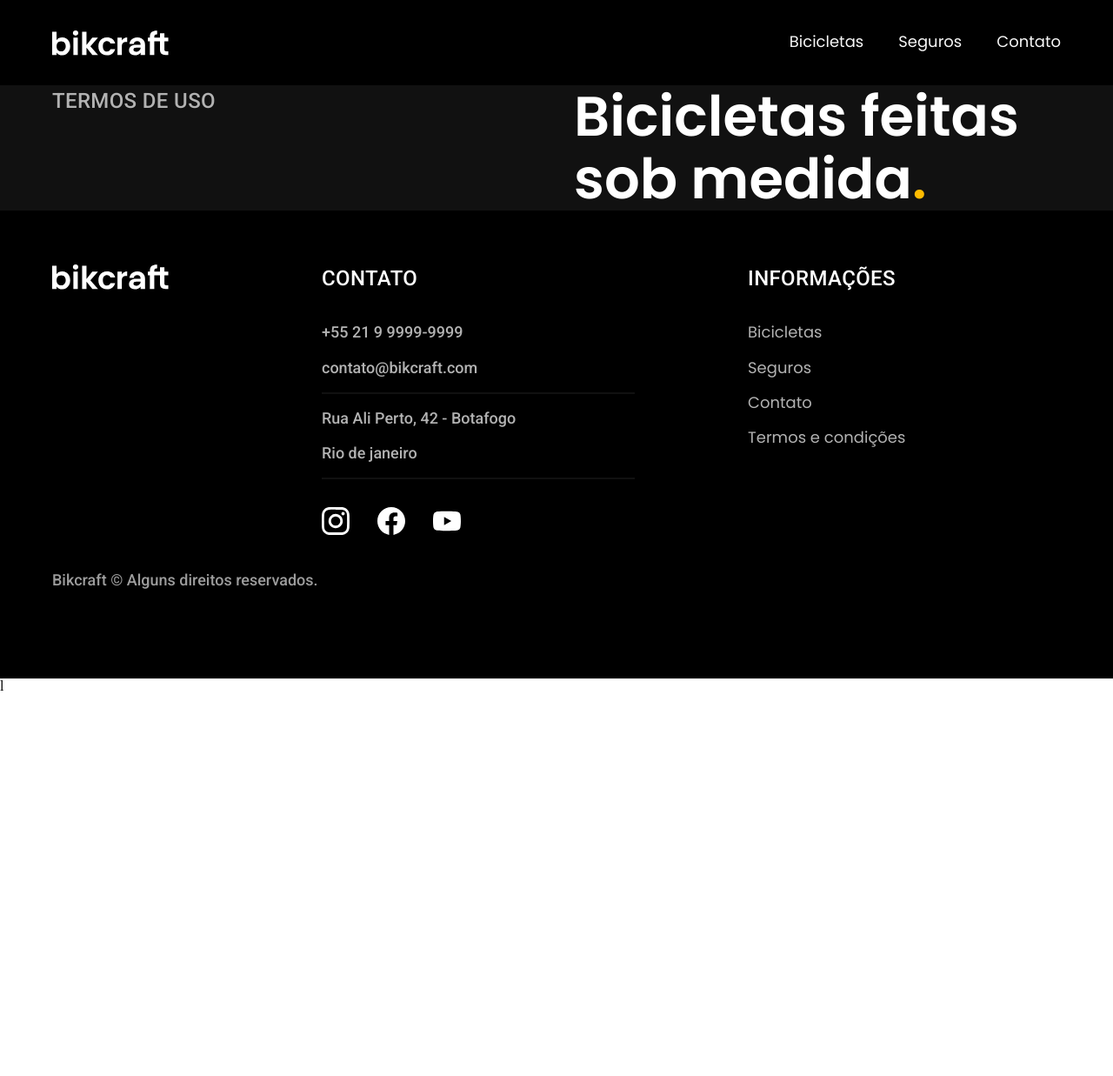
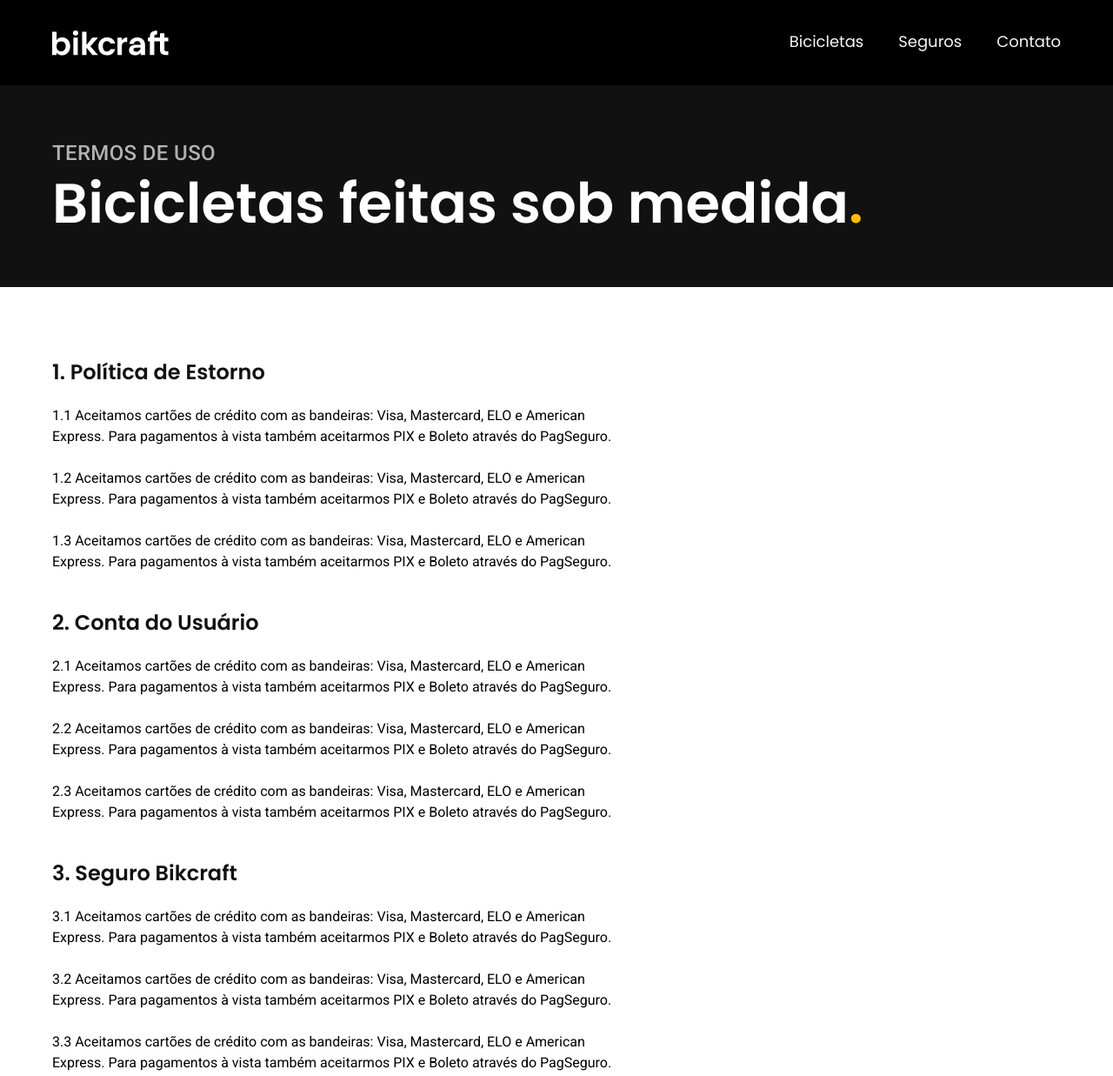
Before and after one commit to murilomonte/bikcraft, a plain HTML site: page termos.html in a window 1280 px wide. Shown: the top 1237 px of the page at 87% size. Before the commit the page ends 800 px from the top, so only its background shows below. Drawn offline with Linux system fonts and the light colour scheme.

Commit message:
Página 'termos' finalizada

```diff
--- a/css/style.css
+++ b/css/style.css
@@ -22,4 +22,5 @@
 /* Seguros */
 @import "./seguros/seguros.css";
 
+/* Termos */
 @import "./termos/termos.css"
--- a/css/termos/termos.css
+++ b/css/termos/termos.css
@@ -1,4 +1,18 @@
-.introducao-bg {
-    box-shadow: none;
-    background-color: var(--c11);
+.termos {
+    padding-top: 80px;
+    padding-bottom: 80px;
 }
+
+.termos h2 {
+    font-weight: 600;
+    margin-bottom: 20px;
+}
+
+.termos p + h2 {
+    margin-top: 40px;
+}
+
+.termos p {
+    max-width: 75ch;
+    margin-bottom: 24px;
+}
--- a/css/utility/componentes.css
+++ b/css/utility/componentes.css
@@ -68,3 +68,23 @@
 .link:hover {
     color: var(--w);
 }
+
+.titulo-bg {
+    padding: 60px 0px;
+    background-color: var(--c11);
+}
+
+.titulo p {
+    margin-bottom: 4px;
+}
+
+@media (max-width: 800px) {
+    .titulo-bg {
+        padding-top: 40px 0px;
+    }
+
+    .titulo p {
+        font-size: 1rem;
+        text-transform: lowercase;
+    }
+}
--- a/termos.html
+++ b/termos.html
@@ -3,8 +3,8 @@
 <head>
     <meta charset="UTF-8">
     <meta name="viewport" content="width=device-width, initial-scale=1.0">
-    <title>Bikcraft - Bicicletas Elétricas</title>
-    <meta name="description" content="Bicicletas elétricas de alta precisão e qualidade,  feitas sob medida para o cliente. Explore o mundo na sua velocidade com a Bikcraft.">
+    <title>Termos e condições | Bikcraft</title>
+    <meta name="description" content="Termos e condições.">
     <link rel="stylesheet" href="./css/style.css">
 </head>
 <body>
@@ -20,10 +20,31 @@
             </nav>
         </div>
     </header>
-    <main class="introducao-bg">
-        <div class="introducao container">
-            <span class="font-2-g-B cor-5">TERMOS DE USO</span>
-            <h1 class="texto-grande font-1-egg">Bicicletas feitas sob medida<span class="cor-p1">.</span></h1>
+    <main>
+        <div class="titulo-bg">
+            <div class="titulo container">
+                <p class="font-2-g-B cor-5">TERMOS DE USO</p>
+                <h1 class="texto-grande font-1-egg cor-0">Bicicletas feitas sob medida<span class="cor-p1">.</span></h1>
+            </div>
+        </div>
+        <div class="termos font-2-p container">
+            <h2 class="font-1-g cor-11">1. Política de Estorno</h2>
+            <p>1.1 Aceitamos cartões de crédito com as bandeiras: Visa, Mastercard, ELO e American Express. Para pagamentos à vista também aceitarmos PIX e Boleto através do PagSeguro.</p>
+            <p>1.2 Aceitamos cartões de crédito com as bandeiras: Visa, Mastercard, ELO e American Express. Para pagamentos à vista também aceitarmos PIX e Boleto através do PagSeguro.</p>
+            <p>1.3 Aceitamos cartões de crédito com as bandeiras: Visa, Mastercard, ELO e American Express. Para pagamentos à vista também aceitarmos PIX e Boleto através do PagSeguro.</p>
+
+            <h2 class="font-1-g cor-11">2. Conta do Usuário</h2>
+            <p>2.1 Aceitamos cartões de crédito com as bandeiras: Visa, Mastercard, ELO e American Express. Para pagamentos à vista também aceitarmos PIX e Boleto através do PagSeguro.</p>
+            <p>2.2 Aceitamos cartões de crédito com as bandeiras: Visa, Mastercard, ELO e American Express. Para pagamentos à vista também aceitarmos PIX e Boleto através do PagSeguro.</p>
+            <p>2.3 Aceitamos cartões de crédito com as bandeiras: Visa, Mastercard, ELO e American Express. Para pagamentos à vista também aceitarmos PIX e Boleto através do PagSeguro.</p>
+
+
+            <h2 class="font-1-g cor-11">3. Seguro Bikcraft</h2>
+            <p>3.1 Aceitamos cartões de crédito com as bandeiras: Visa, Mastercard, ELO e American Express. Para pagamentos à vista também aceitarmos PIX e Boleto através do PagSeguro.</p>
+            <p>3.2 Aceitamos cartões de crédito com as bandeiras: Visa, Mastercard, ELO e American Express. Para pagamentos à vista também aceitarmos PIX e Boleto através do PagSeguro.</p>
+            <p>3.3 Aceitamos cartões de crédito com as bandeiras: Visa, Mastercard, ELO e American Express. Para pagamentos à vista também aceitarmos PIX e Boleto através do PagSeguro.</p>
+
+
         </div>
     </main>
     <footer class="footer-bg">
```
